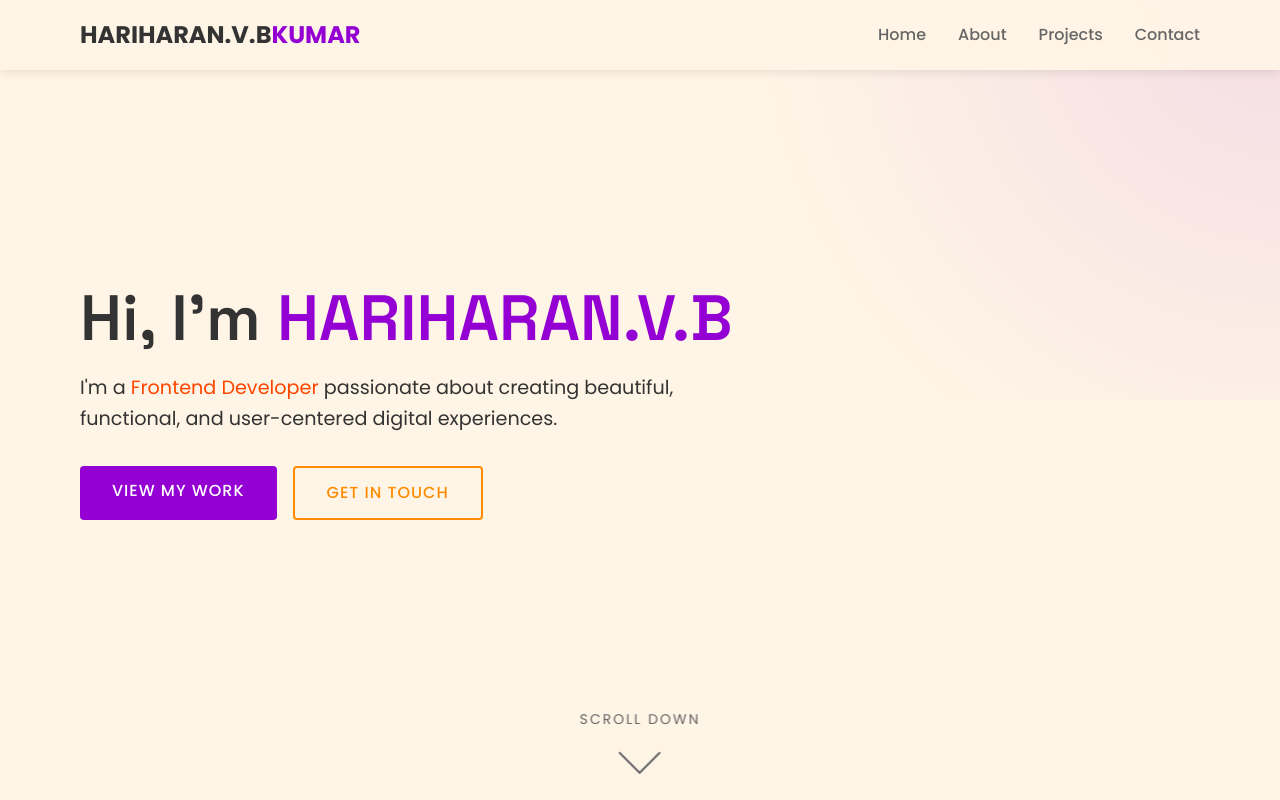
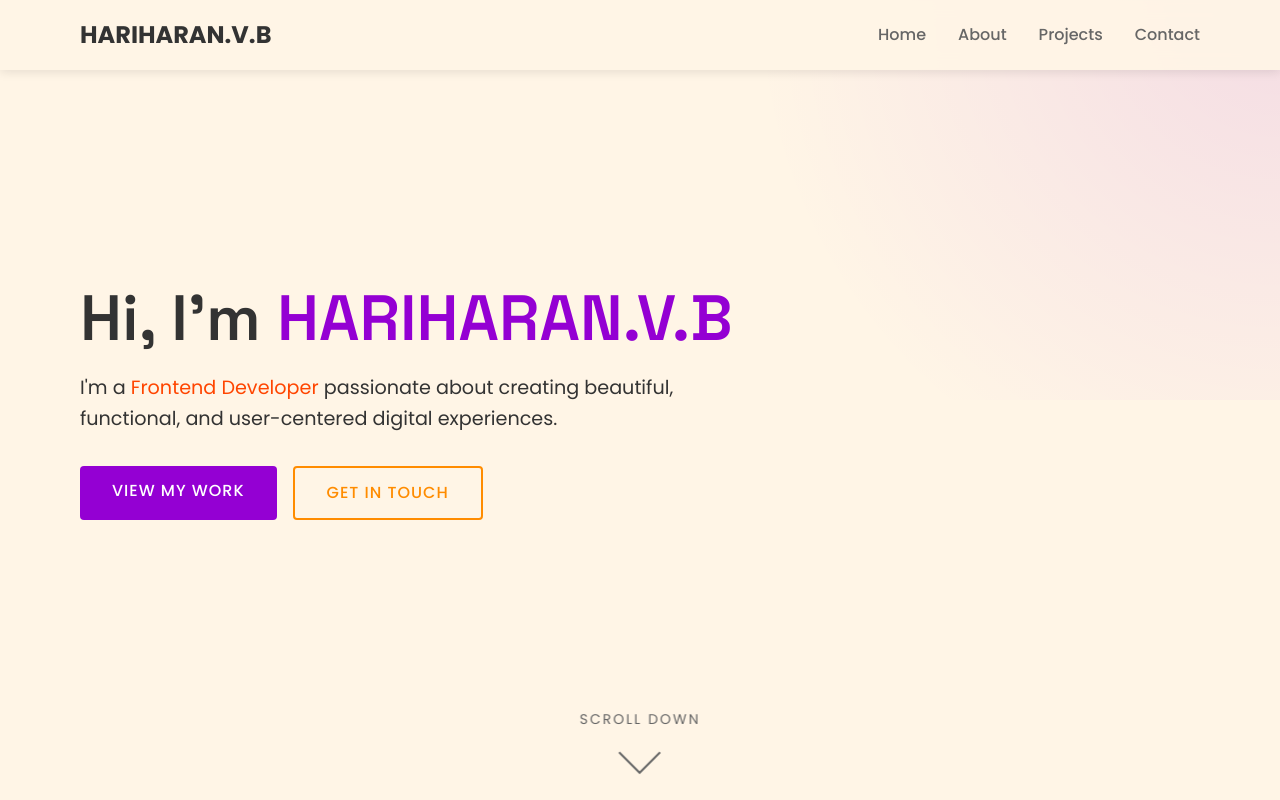
Before and after one commit to hariharandrashana/SNS, a plain HTML site: page index.html in a window 1280 px wide. Shown: the top 800 px of the page. Drawn offline with Linux system fonts and the light colour scheme.

Commit message:
Update logo link in header
Removed unnecessary span tag from logo link.

```diff
--- a/index.html
+++ b/index.html
@@ -788,7 +788,7 @@
     <!-- Header & Navigation -->
     <header id="header">
         <div class="container nav-container">
-            <a href="#home" class="logo">HARIHARAN.V.B<span>KUMAR</span></a>
+            <a href="#home" class="logo">HARIHARAN.V.B<span></span></a>
             <button class="mobile-toggle" aria-label="Toggle menu">☰</button>
             <ul class="nav-links">
                 <li><a href="#home">Home</a></li>
```
